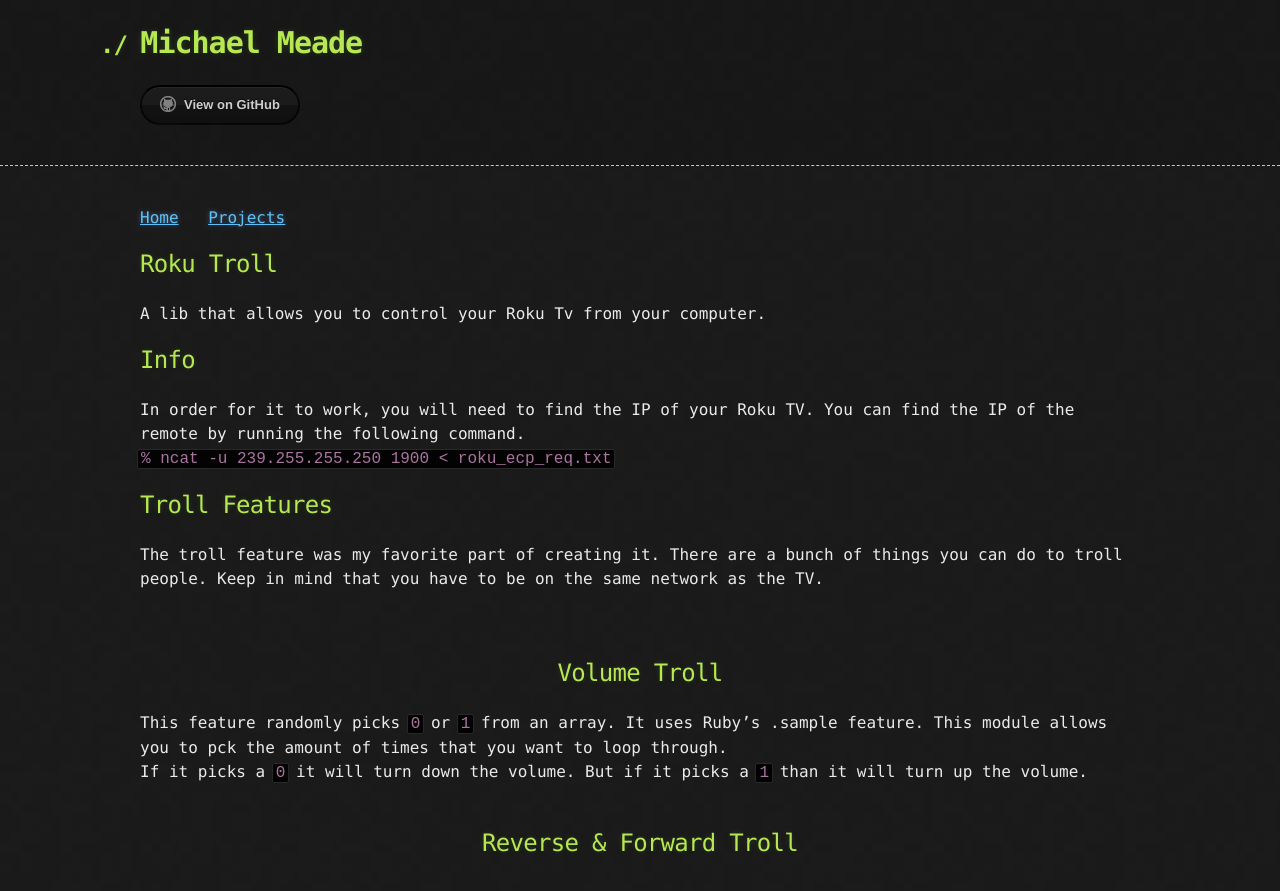
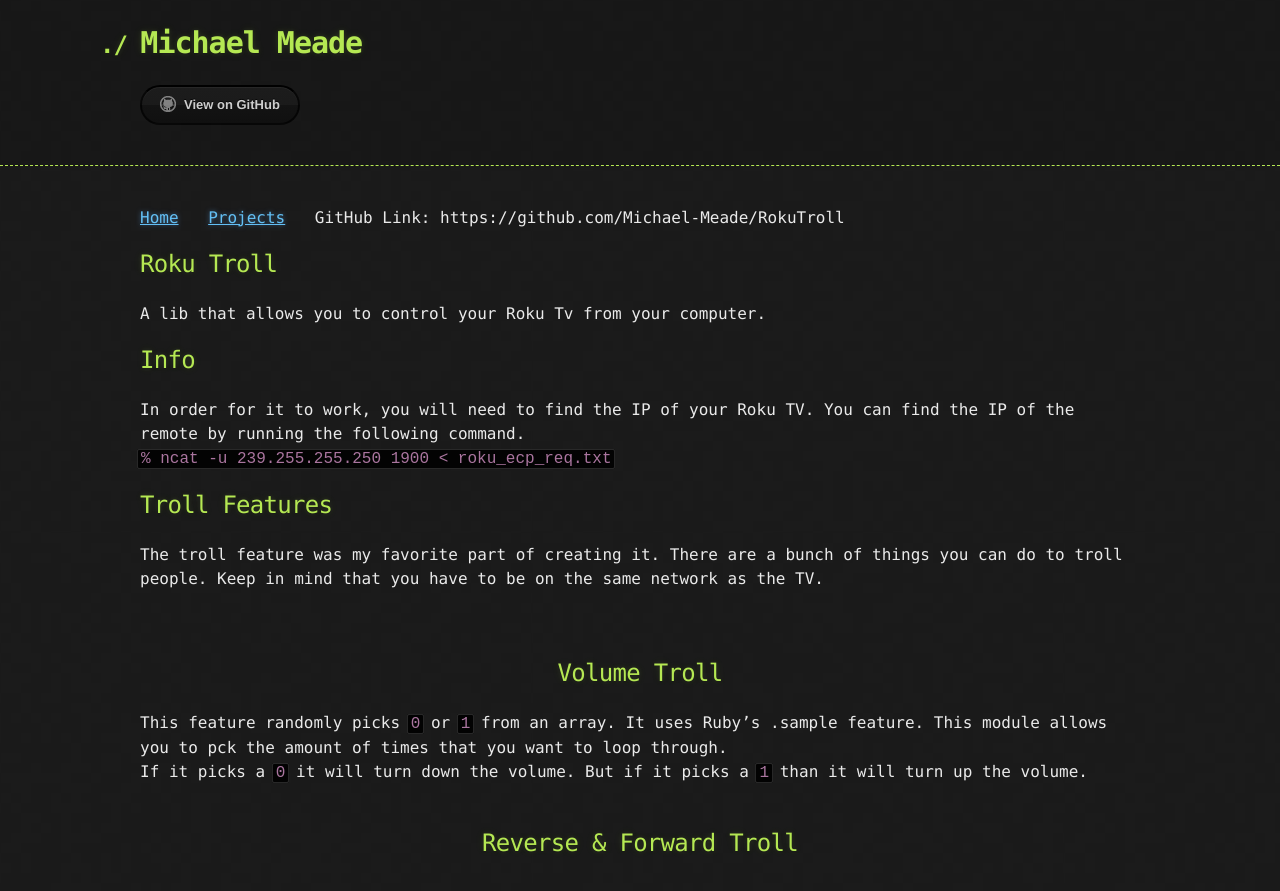
Before and after one commit to Michael-Meade/MinerFind, a Jekyll site: the page built from Projects/RokuTroll.md, in a window 1280 px wide. Shown: the top 891 px of the page. Built offline with Jekyll 4.4.1, drawn with Linux system fonts in a browser that asks for light colours; our own code applies the rules of GitHub Pages for plain Markdown files; the repository's description, which GitHub fills in, is left out.

Commit message:
Update RokuTroll.md

````diff
--- a/Projects/RokuTroll.md
+++ b/Projects/RokuTroll.md
@@ -1,5 +1,6 @@
 <a href="https://michael-meade.github.io/" style='margin-right:20px'>Home</a>
 <a href="https://michael-meade.github.io/Projects" style='margin-right:20px'>Projects</a>
+GitHub Link: https://github.com/Michael-Meade/RokuTroll
 ## Roku Troll
 A lib that allows you to control your Roku Tv from your computer.
 
@@ -15,3 +16,5 @@ This feature randomly picks ```0``` or ```1``` from an array. It uses Ruby's .sa
 If it picks a ```0``` it will turn down the volume. But if it picks a ```1``` than it will turn up the volume.<br><br>
 
 ## <center> Reverse & Forward Troll </center>
+
+## <center> </center>
````
